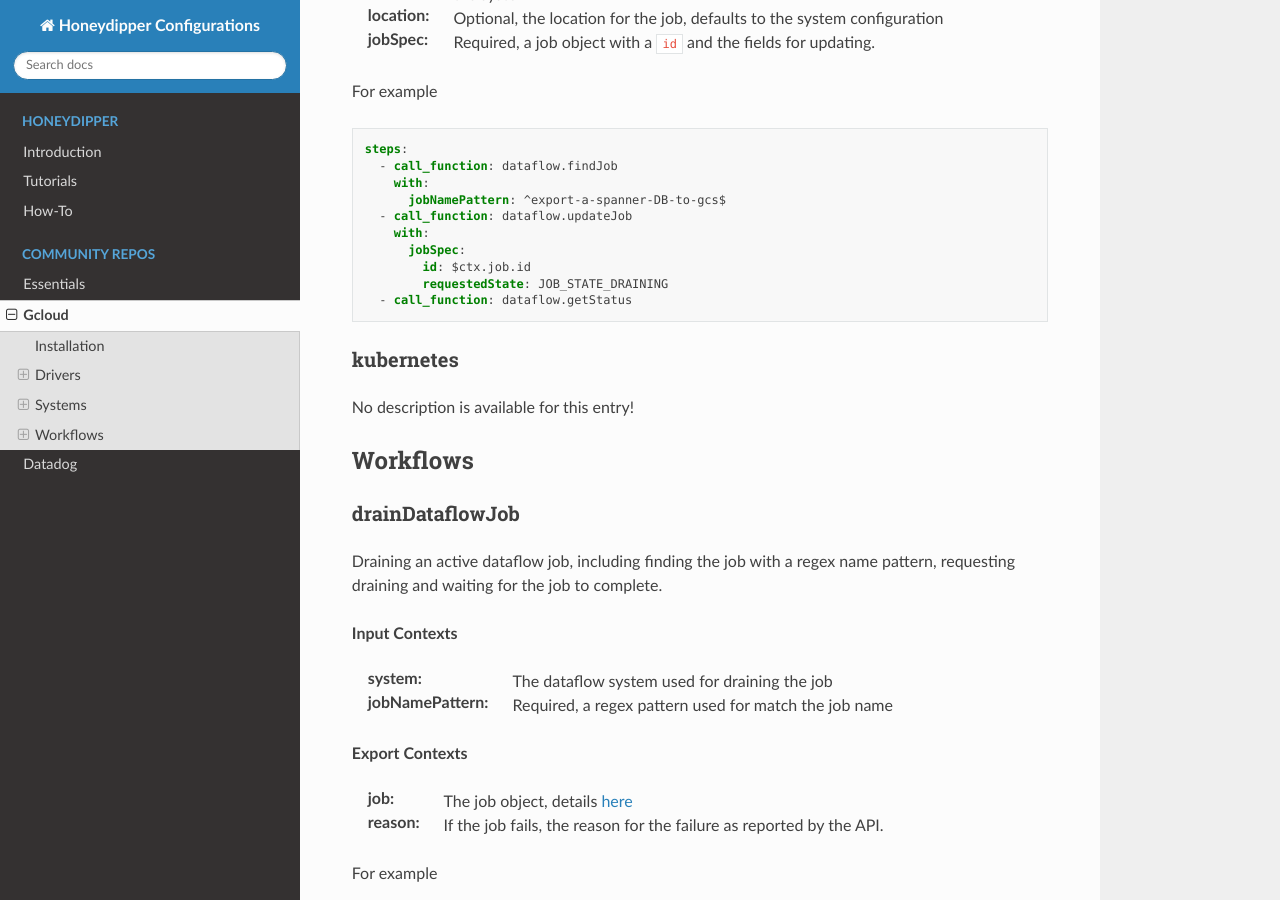
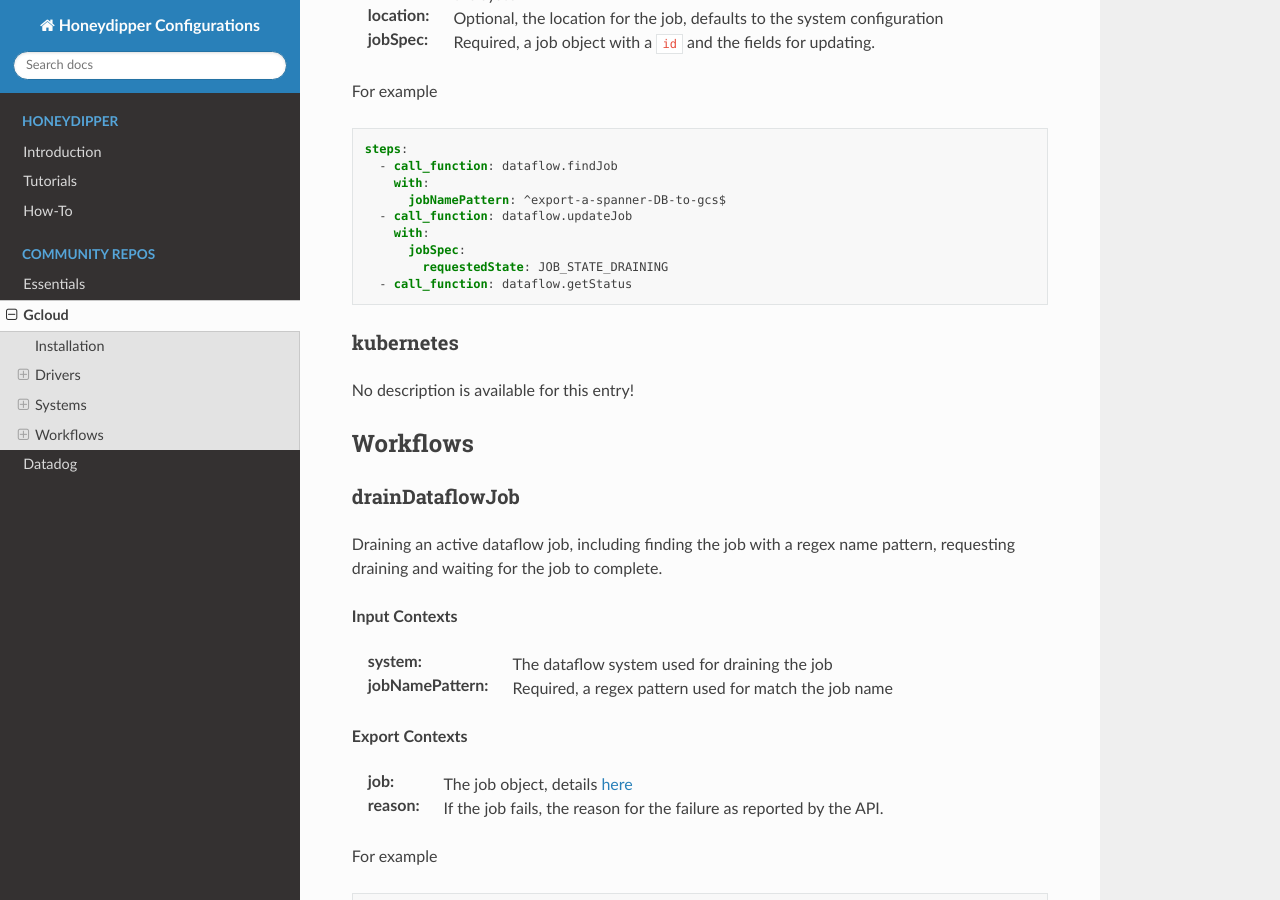
Before and after one commit to honeydipper/honeydipper-sphinx, a Sphinx documentation site: the page built from source/gcloud.rst, in a window 1280 px wide and 900 px high, scrolled down 14596 px. Built offline with Sphinx 7.4.7 and the Read the Docs theme 2.0.0, drawn with Linux system fonts in a browser that asks for light colours.

Commit message:
docs: update version v2.5.0 from 30afac3

```diff
--- a/source/gcloud.rst
+++ b/source/gcloud.rst
@@ -813,7 +813,6 @@ For example
      - call_function: dataflow.updateJob
        with:
          jobSpec:
-           id: $ctx.job.id
            requestedState: JOB_STATE_DRAINING
      - call_function: dataflow.getStatus
 
```
